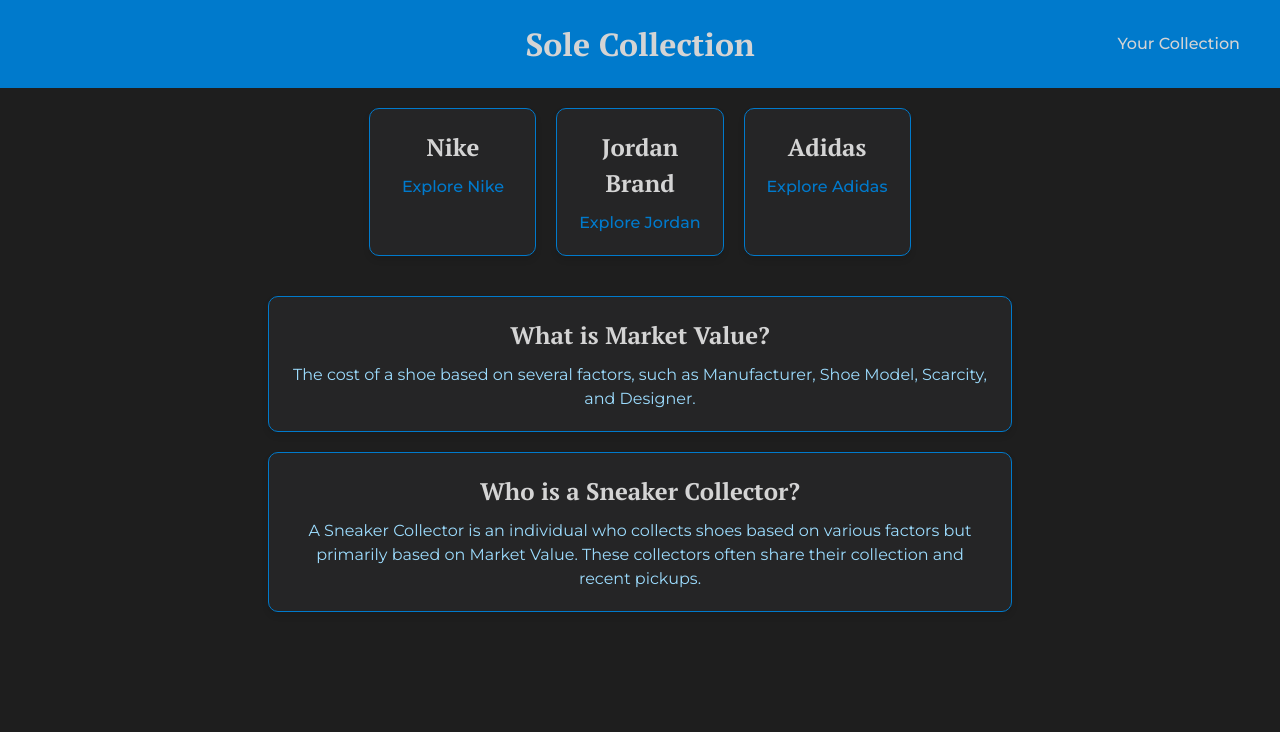
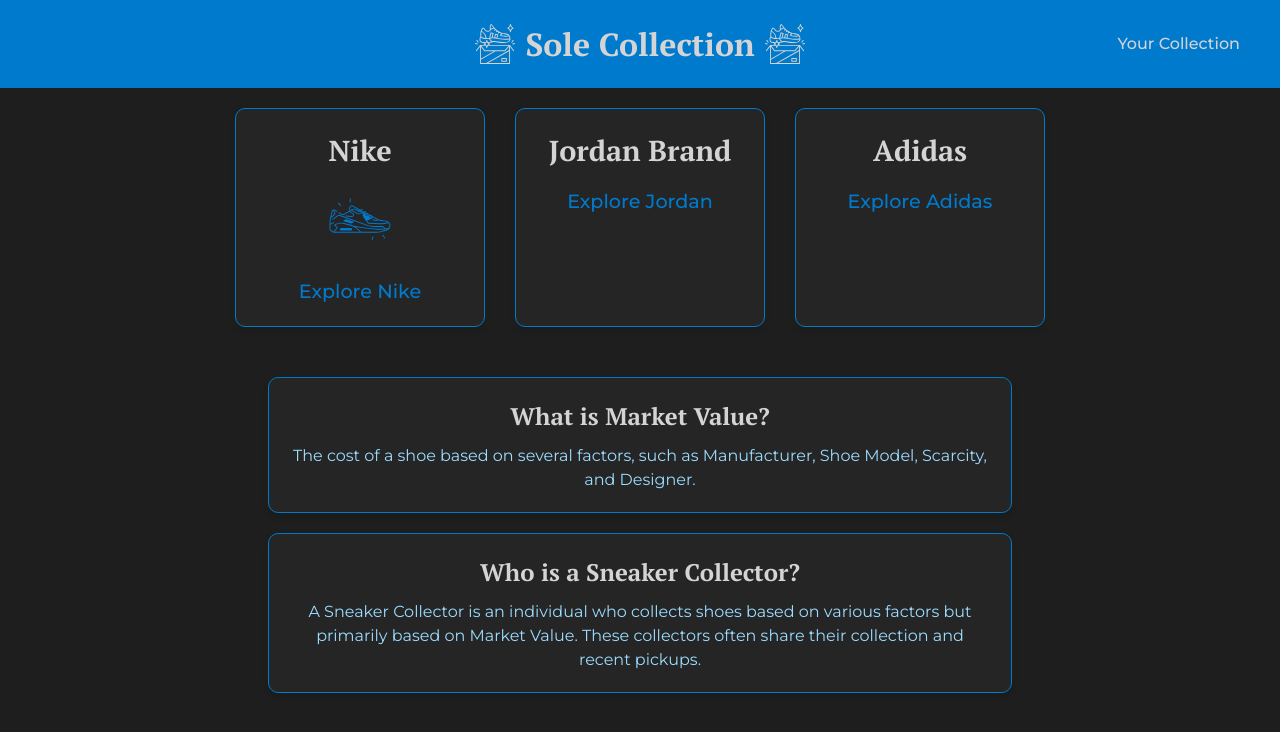
Before and after one commit to rezmous/csc437-rezmous, a website: page packages/proto/public/index.html in a window 1280 px wide. Drawn offline with Linux system fonts and the light colour scheme.

Commit message:
added logos

```diff
--- a/packages/proto/public/index.html
+++ b/packages/proto/public/index.html
@@ -12,37 +12,47 @@
       href="https://fonts.googleapis.com/css2?family=Montserrat:ital,wght@0,100..900;1,100..900&display=swap"
       rel="stylesheet"
     />
-    <link rel="stylesheet" href="styles/reset.css" />
-    <link rel="stylesheet" href="styles/page.css" />
+    <link rel="stylesheet" href="/styles/reset.css" />
+    <link rel="stylesheet" href="/styles/page.css" />
     <title>Sole Collection</title>
   </head>
   <body>
     <header>
+      <svg class="icon left-logo">
+        <use href="./icons/logo.svg#icon-solelogo" />
+      </svg>
       <h1><a href="#">Sole Collection</a></h1>
-      <!-- Link to Home -->
+      <svg class="icon right-logo">
+        <use href="./icons/logo.svg#icon-solelogo" />
+      </svg>
       <nav>
         <a href="SneakerCollector/collector1.html">Your Collection</a>
       </nav>
     </header>
-
     <main>
-      <!-- Manufacturer Cards -->
       <section class="manufacturer-cards">
         <div class="card">
           <h2>Nike</h2>
+          <svg class="icon brand-logo">
+            <use href="./icons/logo.svg#icon-nikelogo" />
+          </svg>
           <a href="Manufacturer/nike.html">Explore Nike</a>
         </div>
         <div class="card">
           <h2>Jordan Brand</h2>
+          <!-- <svg class="icon brand-logo">
+            <use href="./icons/jordan.svg#icon-jordan" />
+          </svg> -->
           <a href="Manufacturer/jordan.html">Explore Jordan</a>
         </div>
         <div class="card">
           <h2>Adidas</h2>
+          <!-- <svg class="icon brand-logo">
+            <use href="./icons/adidas.svg#icon-adidas" />
+          </svg> -->
           <a href="Manufacturer/adidas.html">Explore Adidas</a>
         </div>
       </section>
-
-      <!-- Questions and Answers Cards -->
       <section class="card">
         <h2>What is Market Value?</h2>
         <p>
--- a/packages/proto/public/styles/page.css
+++ b/packages/proto/public/styles/page.css
@@ -77,6 +77,20 @@
   color: #d4d4d4;
 }
 
+header .icon {
+  height: 2.5rem;
+  width: 2.5rem;
+  fill: #d4d4d4;
+}
+
+.left-logo {
+  margin-right: 10px;
+}
+
+.right-logo {
+  margin-left: 10px;
+}
+
 nav {
   display: flex;
   gap: 20px;
@@ -98,11 +112,19 @@
   background-color: #005f9e;
 }
 
+.manufacturer-cards .card .brand-logo {
+  display: block;
+  margin: 0 auto 10px auto; /* Center the logo and add spacing below */
+  height: 80px; /* Set a fixed height */
+  width: 80px; /* Set a fixed width for uniformity */
+  fill: #007acc;
+}
+
 .manufacturer-cards {
   display: flex;
   justify-content: space-between;
-  gap: 20px;
-  margin-bottom: 20px;
+  gap: 30px;
+  margin-bottom: 30px;
 }
 
 .manufacturer-cards .card {
@@ -113,12 +135,15 @@
   background-color: #252526;
   box-shadow: 0 4px 6px rgba(0, 0, 0, 0.1);
   text-align: center;
+  min-width: 250px;
+  max-width: 400px;
 }
 
 .manufacturer-cards .card h2 {
   font-family: "PT Serif", serif;
   font-weight: 700;
-  margin-bottom: 10px;
+  margin-bottom: 15px;
+  font-size: 1.8rem;
   color: #d4d4d4;
 }
 
@@ -127,6 +152,8 @@
   font-weight: 500;
   color: #007acc;
   text-decoration: none;
+  font-size: 1.2rem;
+  margin-top: 20px;
 }
 
 .manufacturer-cards .card a:hover {
```
Also changed, not shown: packages/proto/public/SneakerCollector/collector1.html (+20 -6 lines), packages/proto/assets/nikeshoelogo.svg (added), packages/proto/assets/solelogo.svg (added), packages/proto/public/icons/logo.svg (added).
